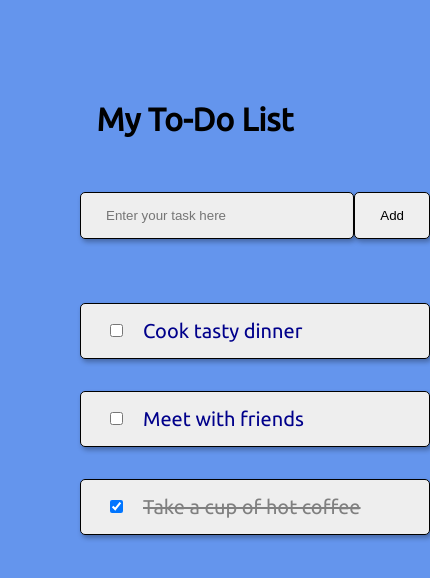
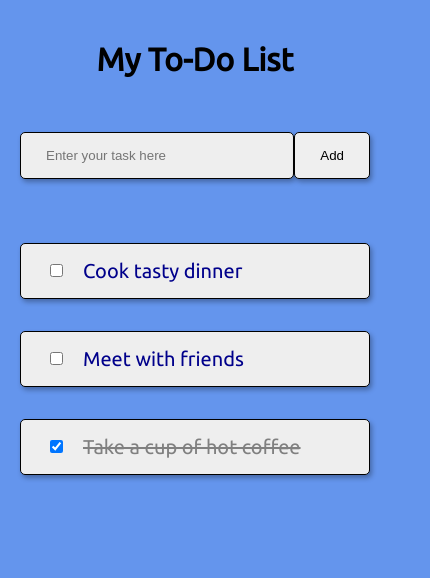
Before and after one commit to stolewski/todolist, a React (Create React App) app: page / in a window 390 px wide. Shown: the top 578 px of the page, 430 px wide, since content can reach past the window. Built offline with nearby package versions, Linux system fonts and the light colour scheme.

Commit message:
styles mobile and bug fix

```diff
--- a/src/App.css
+++ b/src/App.css
@@ -3,11 +3,12 @@
 }
 .App {
   text-align: center;
+  padding: 20px;
 }
 
 .input_wrapper {
   display: flex;
-  width: 350px;
+  max-width: 350px;
   align-items: center;
   margin: 0 auto;
 }
--- a/src/App.js
+++ b/src/App.js
@@ -26,10 +26,10 @@ const App = () => {
   };
   const newId = array => {
     if (array.length) {
-      let i = array.length - 1;
+      let i = array.length;
       let max = 0;
       while (i) {
-        if (array[i].id > max) max = array[i].id;
+        if (array[i - 1].id > max) max = array[i - 1].id;
         i--;
       }
       return max + 1;
--- a/src/index.css
+++ b/src/index.css
@@ -3,7 +3,6 @@
 body {
   font-family: 'Ubuntu', sans-serif;
   margin: 0;
-  padding: 5rem;
   background: cornflowerblue;
 }
 
--- a/src/toDo/ToDoItem/ToDoItem.scss
+++ b/src/toDo/ToDoItem/ToDoItem.scss
@@ -5,7 +5,7 @@
   border: 1px solid black;
   border-radius: 5px;
   box-shadow: 2px 3px 5px rgba(0, 0, 0, 0.3);
-  width: 350px;
+  max-width: 350px;
   padding: 15px 25px;
   background-color: #eee;
 
```
